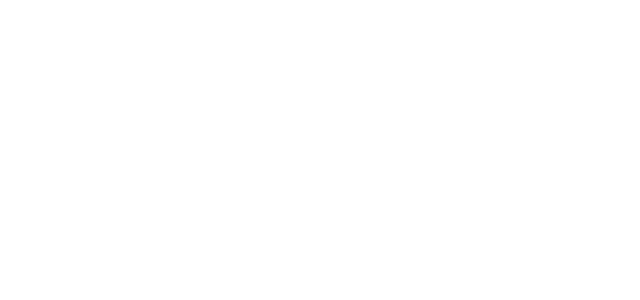
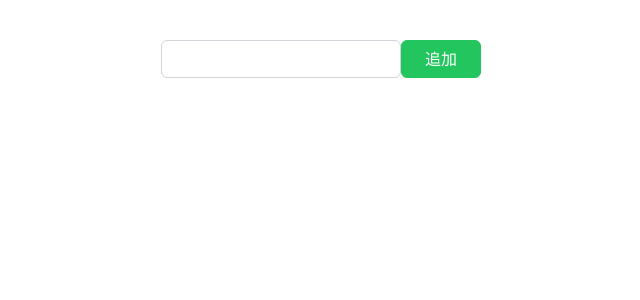
Before and after one commit to wsigma21/hc_practice, a React (Create React App) app in the folder React/react_todo_list/: page / in a window 1280 px wide. Shown: the top 300 px of the page, without its empty margins (319-959 px from the left). Built offline with nearby package versions, Linux system fonts and the light colour scheme.

Commit message:
add: 追加課題2のコードを持ってきた

```diff
--- a/React/react_todo_list/src/App.tsx
+++ b/React/react_todo_list/src/App.tsx
@@ -1,9 +1,18 @@
 import "./index.css";
-
+import { AddItems } from "./components/AddItems";
+import { TodoList } from "./components/TodoList";
+import { TodoProvider } from "./components/providers/TodoProvider";
 
 function App() {
+
   return (
     <div className="App">
+      <div className="w-3/12 mx-auto mt-10">
+        <TodoProvider>
+          <AddItems />
+          <TodoList />
+        </TodoProvider>
+      </div>
     </div>
   );
 }
--- /dev/null
+++ b/React/react_todo_list/src/components/AddItems.tsx
@@ -0,0 +1,12 @@
+import { useTodoList } from "../hooks/useTodoList"
+
+export const AddItems = () => {
+  const { todoText, onAddTodo, onChangeTodoText } = useTodoList();
+
+  return (
+    <div className="w-full mb-5">
+      <input type="text" className="w-9/12 py-1.5 px-2 border border-gray-300 rounded-md" value={todoText} onChange={onChangeTodoText}></input>
+      <button className="w-3/12 py-1.5 border border-green-500 rounded-md bg-green-500 text-white" onClick={onAddTodo}>追加</button>
+    </div>
+  )
+}
--- /dev/null
+++ b/React/react_todo_list/src/components/TodoList.tsx
@@ -0,0 +1,25 @@
+import { useContext  } from "react";
+import { TodoContext } from "../components/providers/TodoProvider";
+import { useTodoList } from "../hooks/useTodoList"
+
+export const TodoList = () => {
+  const { todos } = useContext(TodoContext);
+  const { onDeleteTodo } = useTodoList();
+  if (todos.length === 0 ) return <></>
+  return (
+    <>
+      { todos.length > 0 && (
+        <div>
+          {todos.map((todo) => (
+            <div className="group">
+              <div key={todo.id} className="group-last:border-b w-full py-1.5 px-2 border-t border-r border-l border-gray-300 rounded-md flex justify-between items-center">
+                <span className="w-9/12">{todo.title}</span>
+                <button className="w-3/12 py-1.5 border border-red-500 rounded-md bg-red-500 text-white" onClick={() => onDeleteTodo(todo.id)}>削除</button>
+              </div>
+            </div>
+          ))}
+        </div>
+      )}
+    </>
+  )
+}
--- /dev/null
+++ b/React/react_todo_list/src/components/providers/TodoProvider.tsx
@@ -0,0 +1,22 @@
+import { useState, createContext, Dispatch, ReactNode, SetStateAction } from "react";
+import { TodoType } from "../../types/todo";
+
+export type TodoContextType = {
+  todos: TodoType[];
+  setTodos: Dispatch<SetStateAction<TodoType[]>>;
+}
+
+export const TodoContext = createContext<TodoContextType>(
+  {} as TodoContextType
+);
+
+export const TodoProvider = (props: { children: ReactNode }) => {
+  const { children } = props;
+  const [ todos, setTodos ] = useState<TodoType[]>([]);
+
+  return (
+    <TodoContext.Provider value={{ todos, setTodos }} >
+      { children }
+    </TodoContext.Provider>
+  )
+}
--- /dev/null
+++ b/React/react_todo_list/src/hooks/useTodoList.ts
@@ -0,0 +1,26 @@
+import { useState, useContext, useCallback, ChangeEvent  } from "react";
+import { TodoContext } from "../components/providers/TodoProvider";
+
+let nextId = 0;
+
+export const useTodoList = () => {
+  const { todos, setTodos } = useContext(TodoContext);
+
+  const [ todoText, setTodoText ] = useState<string>("");
+  const onChangeTodoText = (event: ChangeEvent<HTMLInputElement>) => {
+    setTodoText(event.target.value);
+  }
+
+  const onAddTodo = () => {
+    if (todoText === "") return;
+    const newTodos = [...todos, { id : nextId++, title: todoText} ];
+    setTodos(newTodos);
+    setTodoText("");
+  }
+
+  const onDeleteTodo = useCallback((id:number) => {
+    const newTodos = todos.filter((t) => t.id !== id);
+    setTodos(newTodos);
+  },[todos, setTodos]);
+  return { todoText, onChangeTodoText, onAddTodo, onDeleteTodo}
+}
--- /dev/null
+++ b/React/react_todo_list/src/types/todo.ts
@@ -0,0 +1,4 @@
+export type TodoType = {
+  id: number,
+  title: string
+}
```
